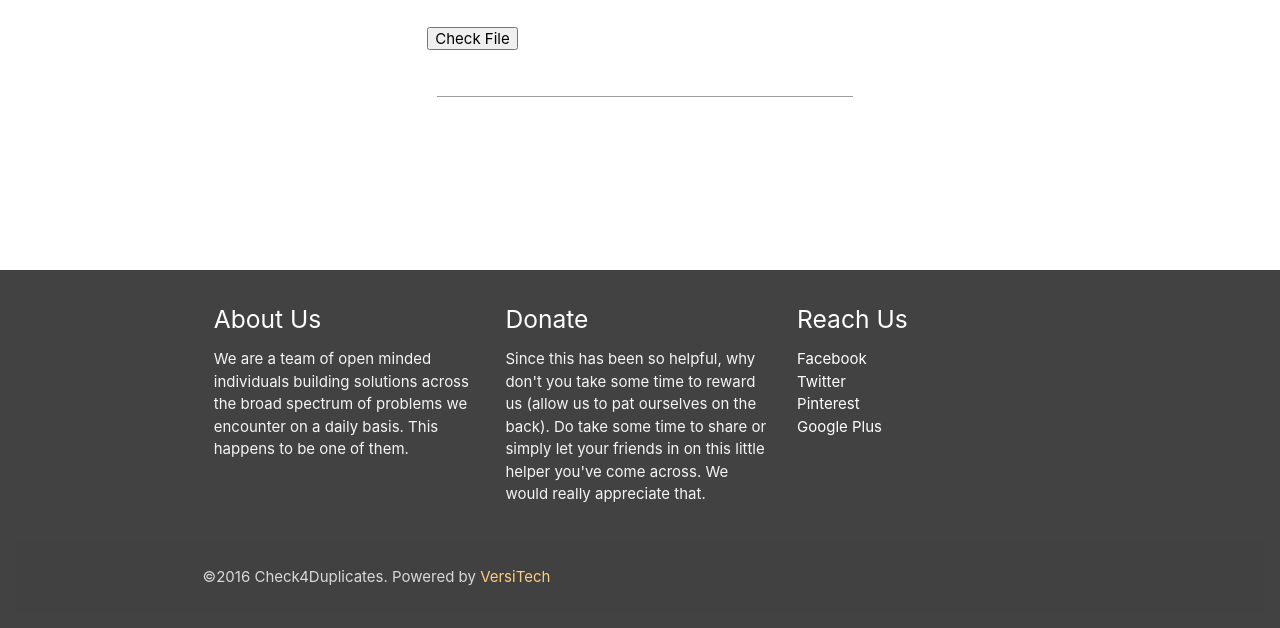
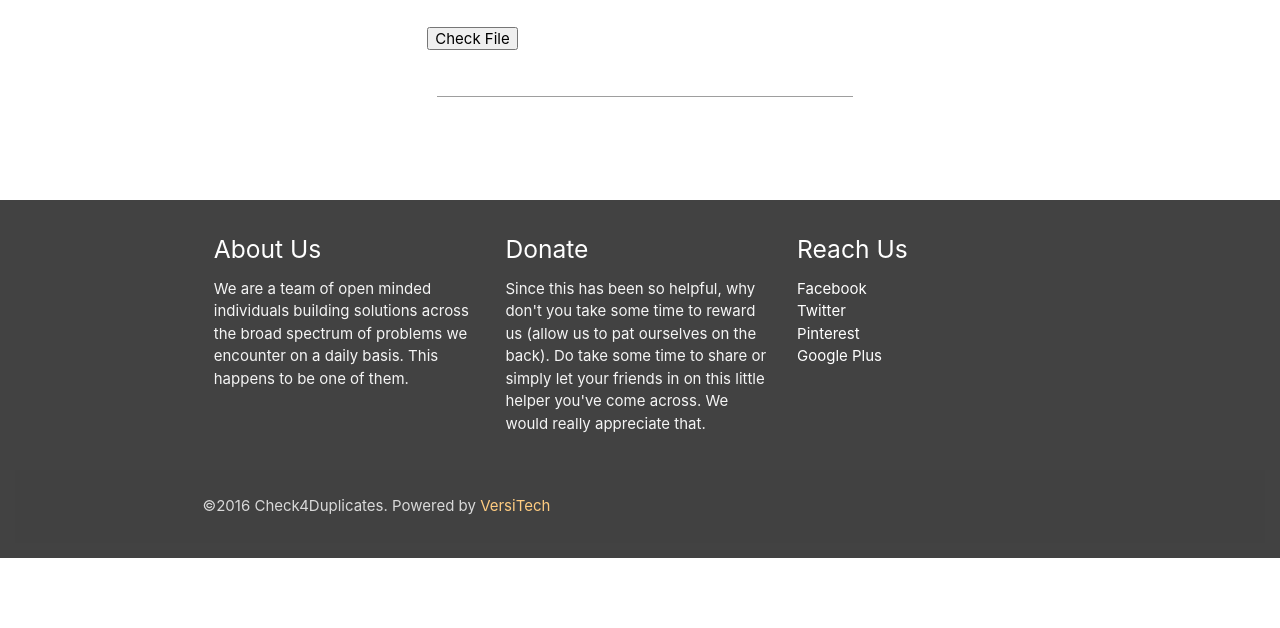
Before and after one commit to thechristian/filecleaner, a Flask app: page / in a window 1280 px wide. Shown: the part 172-800 px from the top of the page. Run offline with Flask 2, Linux system fonts and the light colour scheme; some libraries are stand-ins or nearby versions.

Commit message:
removed absolute from footer

```diff
--- a/static/css/style.css
+++ b/static/css/style.css
@@ -12,7 +12,7 @@
 }
 
 footer {
-  position: absolute;
+  position:;
   right: 0;
   bottom: 0;
   left: 0;
```
